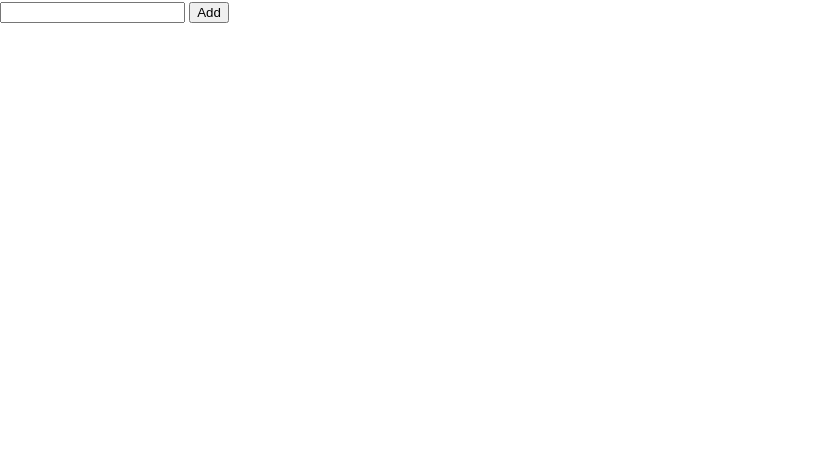
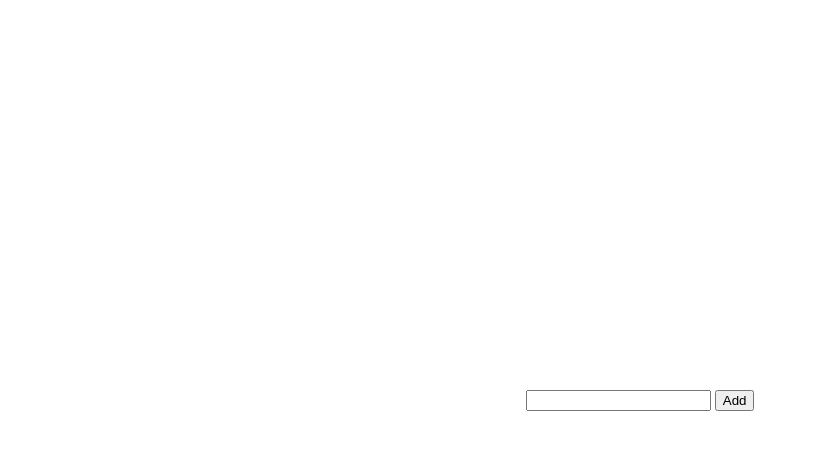
Before and after one commit to kitsune2411/simple-todolist, a Vue app: page / in a window 1280 px wide. Shown: the top 450 px of the page, without its empty margins (0-817 px from the left). Built offline with nearby package versions, Linux system fonts and the light colour scheme.

Commit message:
make it position center

```diff
--- a/src/App.vue
+++ b/src/App.vue
@@ -4,35 +4,19 @@ import TodoList from './components/TodoList.vue';
 </script>
 
 <template>
-  <TodoForm />
-  <TodoList />
+  <main>
+    <TodoForm />
+    <TodoList />
+  </main>
 </template>
 
 <style scoped>
-header {
-  line-height: 1.5;
+main {
+  height: 100vh;
+  display: grid;
+  justify-content: center;
+  align-content: center;
 }
 
-.logo {
-  display: block;
-  margin: 0 auto 2rem;
-}
-
-@media (min-width: 1024px) {
-  header {
-    display: flex;
-    place-items: center;
-    padding-right: calc(var(--section-gap) / 2);
-  }
-
-  .logo {
-    margin: 0 2rem 0 0;
-  }
-
-  header .wrapper {
-    display: flex;
-    place-items: flex-start;
-    flex-wrap: wrap;
-  }
-}
+@media (min-width: 1024px) {}
 </style>
```
